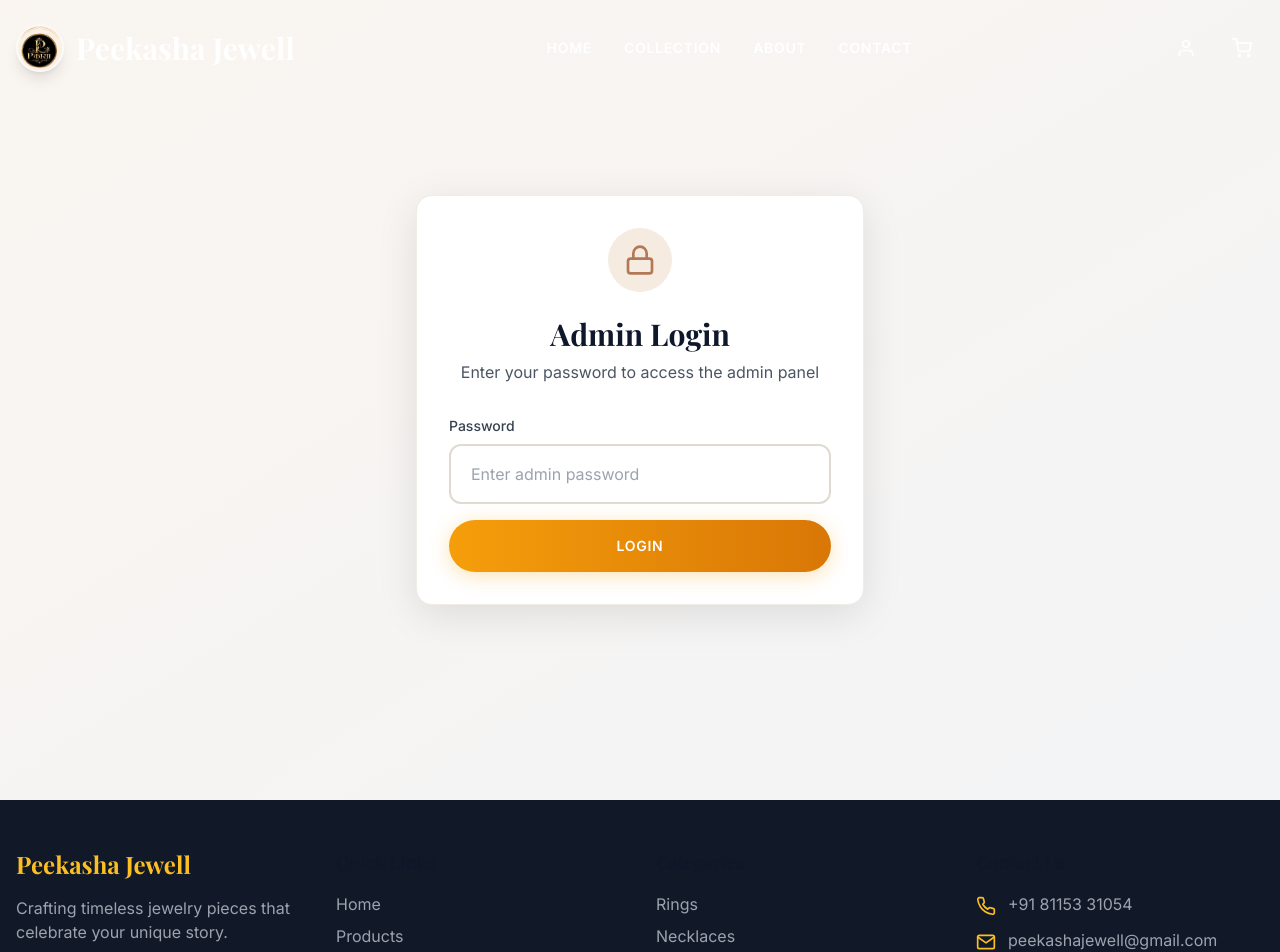
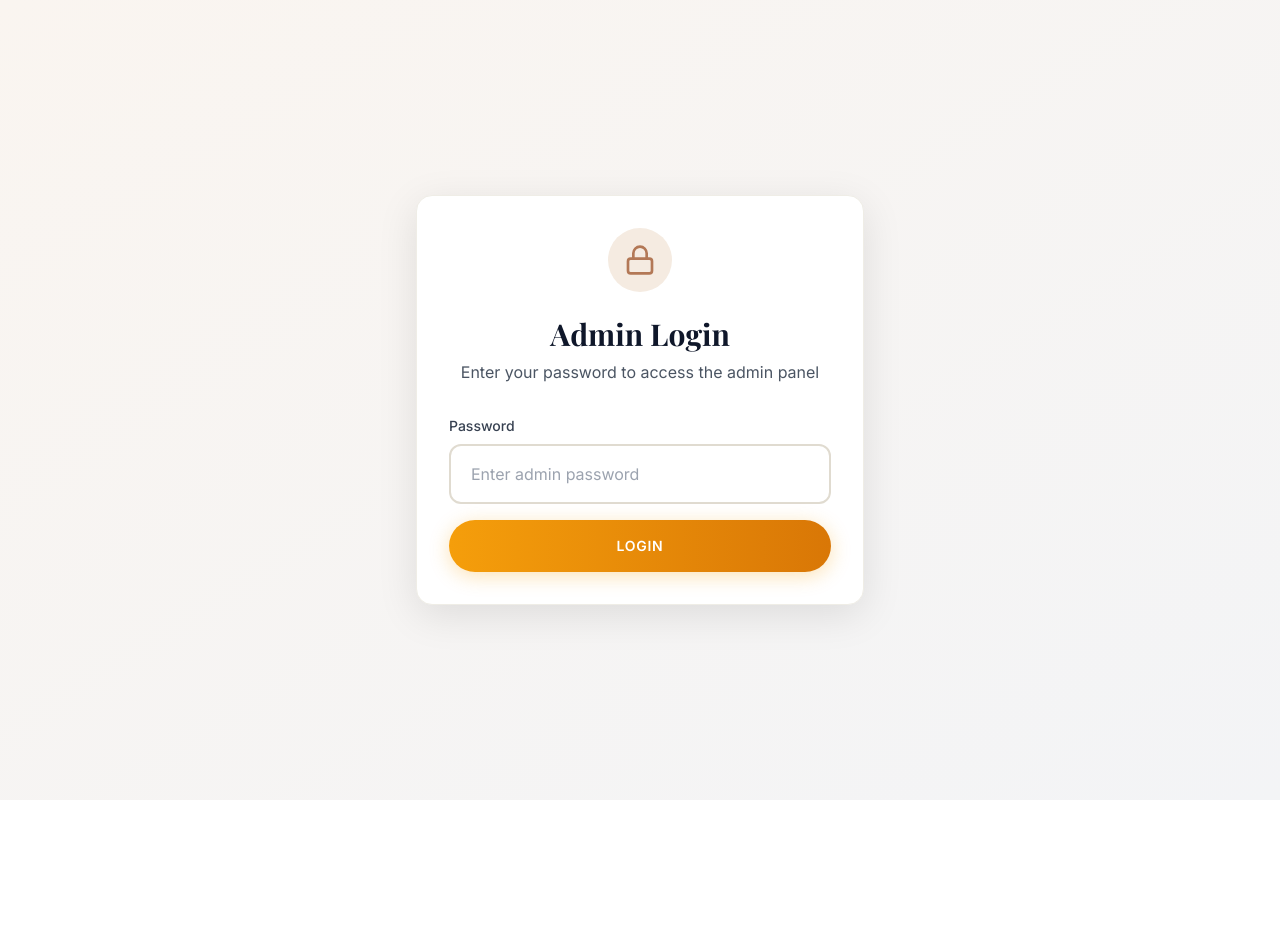
Before and after one commit to peekashajewell-design/peekashajewell, a Next.js app: page /admin in a window 1280 px wide. Shown: the top 952 px of the page. After the commit the page ends 800 px from the top, so only its background shows below. Built offline with nearby package versions, Linux system fonts and the light colour scheme.

Commit message:
Remove Navbar and Footer from admin pages

```diff
--- a/app/layout.tsx
+++ b/app/layout.tsx
@@ -1,8 +1,7 @@
 import type { Metadata } from "next";
 import { Toaster } from "react-hot-toast";
 import DataSync from "@/components/admin/DataSync";
-import Navbar from "@/components/Navbar";
-import Footer from "@/components/Footer";
+import LayoutWrapper from "@/components/LayoutWrapper";
 import "./globals.css";
 
 export const metadata: Metadata = {
@@ -20,7 +19,6 @@
     <html lang="en">
       <body>
         <DataSync />
-        <Navbar />
         <Toaster
           position="top-right"
           toastOptions={{
@@ -45,8 +43,7 @@
             },
           }}
         />
-        {children}
-        <Footer />
+        <LayoutWrapper>{children}</LayoutWrapper>
       </body>
     </html>
   );
--- /dev/null
+++ b/components/LayoutWrapper.tsx
@@ -0,0 +1,18 @@
+'use client';
+
+import { usePathname } from 'next/navigation';
+import Navbar from './Navbar';
+import Footer from './Footer';
+
+export default function LayoutWrapper({ children }: { children: React.ReactNode }) {
+  const pathname = usePathname();
+  const isAdminRoute = pathname?.startsWith('/admin');
+
+  return (
+    <>
+      {!isAdminRoute && <Navbar />}
+      {children}
+      {!isAdminRoute && <Footer />}
+    </>
+  );
+}
```
